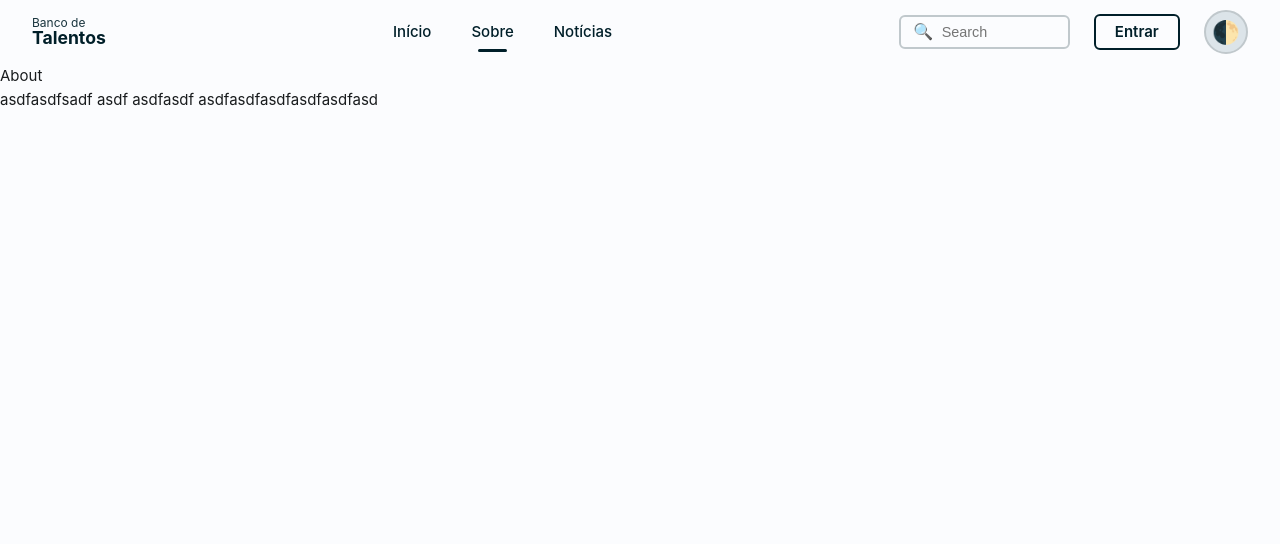
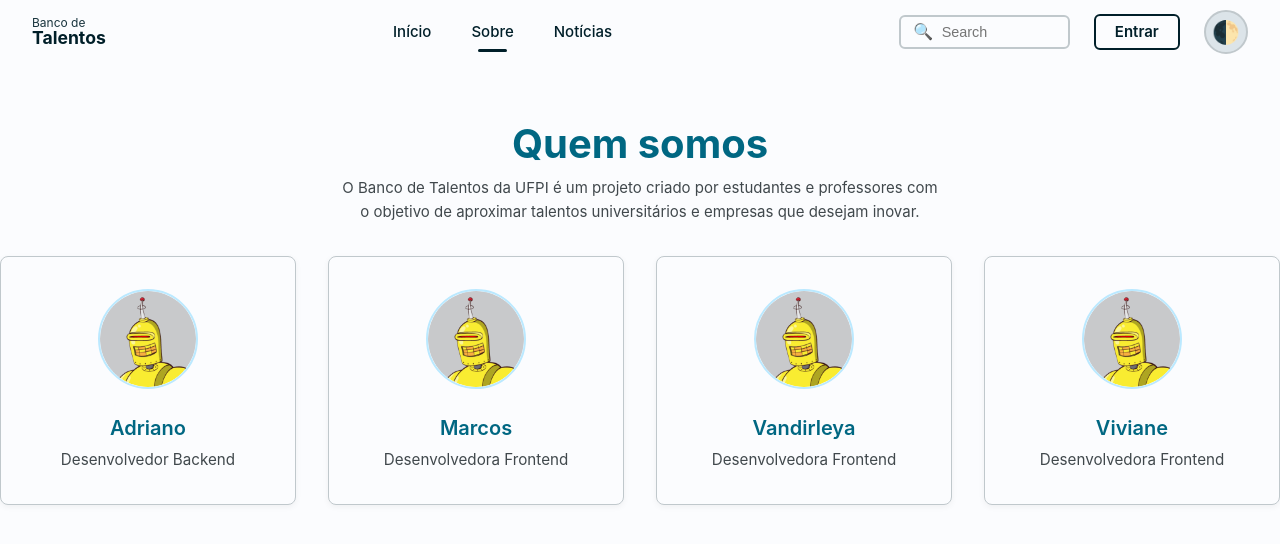
Before and after one commit to TalentPoolPicos/talentPoolFrontRemake, a Vue app: page /about in a window 1280 px wide. Shown: the top 544 px of the page. Built offline with nearby package versions, Linux system fonts and the light colour scheme.

Commit message:
Tela Sobre (vou precisar ajeitar ela dnv dps)

```diff
--- a/src/views/AboutView.vue
+++ b/src/views/AboutView.vue
@@ -1,6 +1,120 @@
-<script setup lang="ts"></script>
+<script setup lang="ts">
+const team = [
+  {
+    name: 'Adriano',
+    role: 'Desenvolvedor Backend',
+    img: new URL('@/assets/image.png', import.meta.url).href,
+  },
+  {
+    name: 'Marcos',
+    role: 'Desenvolvedora Frontend',
+    img: new URL('@/assets/image.png', import.meta.url).href,
+  },
+  {
+    name: 'Vandirleya',
+    role: 'Desenvolvedora Frontend',
+    img: new URL('@/assets/image.png', import.meta.url).href,
+  },
+  {
+    name: 'Viviane',
+    role: 'Desenvolvedora Frontend',
+    img: new URL('@/assets/image.png', import.meta.url).href,
+  },
+];
+</script>
 
 <template>
-  <main>About</main>
-  asdfasdfsadf asdf asdfasdf asdfasdfasdfasdfasdfasd
+  <main class="about">
+    <!-- SOBRE EQUIPE **************************************************** -->
+    <section class="team">
+      <div class="section team__intro">
+        <div>
+          <h1>Quem somos</h1>
+          <p>
+            O Banco de Talentos da UFPI é um projeto criado por estudantes e professores com o
+            objetivo de aproximar talentos universitários e empresas que desejam inovar.
+          </p>
+        </div>
+      </div>
+
+      <div class="section team__cards">
+        <div class="team__card" v-for="person in team" :key="person.name">
+          <img :src="person.img" :alt="`Foto de ${person.name}`" />
+          <h2>{{ person.name }}</h2>
+          <p>{{ person.role }}</p>
+        </div>
+      </div>
+    </section>
+
+    <!-- RODAPÉ (assumido como parte do main, já presente como na Home) -->
+  </main>
 </template>
+
+<style scoped>
+.about {
+  font-family: Inter, sans-serif;
+  background: var(--color-background);
+  color: var(--color-on-surface);
+}
+
+/* ========== SOBRE EQUIPE ========== */
+.team {
+  padding-block: 3rem;
+}
+
+.team__intro {
+  text-align: center;
+  margin-bottom: 2rem;
+}
+.team__intro h1 {
+  font-size: 2.5rem;
+  color: var(--color-primary);
+  font-weight: 700;
+}
+.team__intro p {
+  max-width: 600px;
+  margin-inline: auto;
+  color: var(--color-on-surface-variant);
+}
+
+/* ========== CARDS ========== */
+.team__cards {
+  display: grid;
+  grid-template-columns: repeat(auto-fit, minmax(220px, 1fr));
+  gap: 2rem;
+  justify-content: center;
+}
+
+.team__card {
+  background: var(--color-surface);
+  border: 1px solid var(--color-border);
+  padding: 2rem 1.5rem;
+  border-radius: 8px;
+  text-align: center;
+  box-shadow: 0 2px 6px rgba(0, 0, 0, 0.05);
+  transition: transform 0.2s ease;
+}
+.team__card:hover {
+  transform: translateY(-5px);
+}
+
+.team__card img {
+  width: 100px;
+  height: 100px;
+  border-radius: 50%;
+  object-fit: cover;
+  margin-bottom: 1rem;
+  border: 2px solid var(--color-primary-container);
+}
+
+.team__card h2 {
+  font-size: 1.25rem;
+  font-weight: 600;
+  color: var(--color-primary);
+  margin-bottom: 0.25rem;
+}
+.team__card p {
+  font-size: 0.95rem;
+  color: var(--color-on-surface-variant);
+}
+</style>
```
Also changed, not shown: src/assets/image.png (added).
